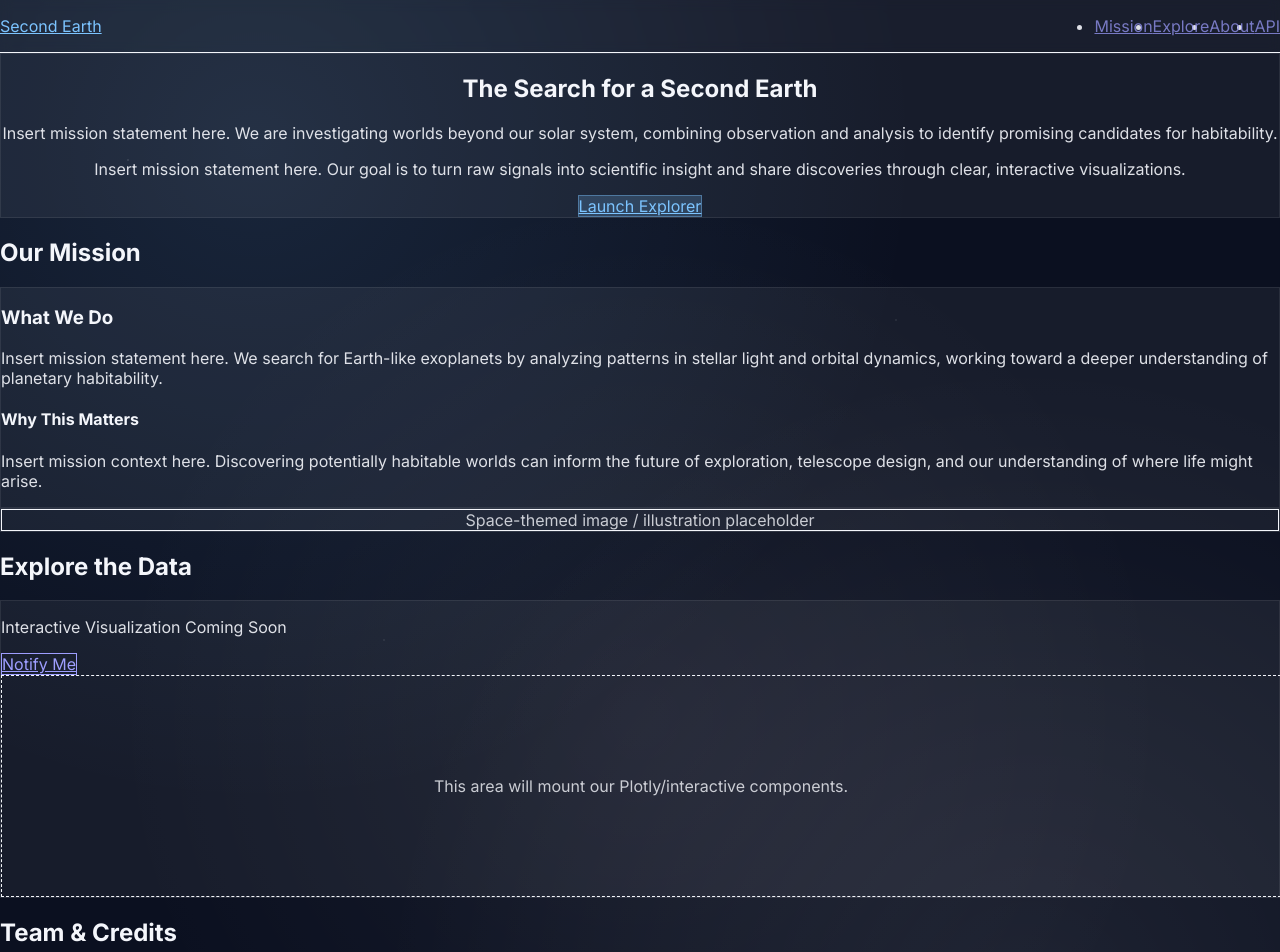
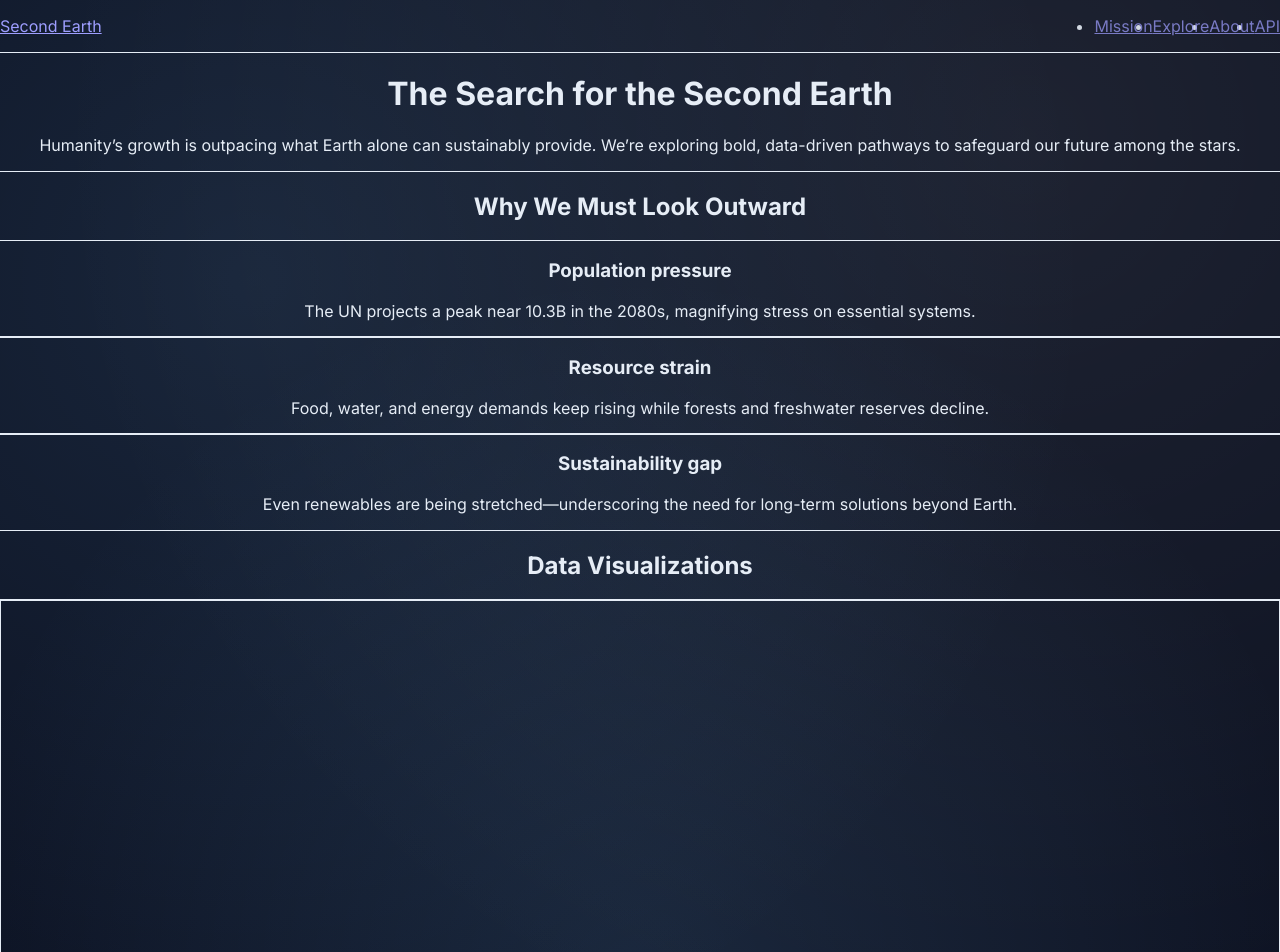
Before and after one commit to Thespaceblade/The-Search-for-a-Second-Earth, a Next.js app in the folder Visualization/Website/: page / in a window 1280 px wide. Shown: the top 952 px of the page. Built offline with nearby package versions, Linux system fonts and the light colour scheme.

Commit message:
Stripping down, basic level

```diff
--- a/Visualization/Website/src/app/globals.css
+++ b/Visualization/Website/src/app/globals.css
@@ -1,55 +1,23 @@
 @tailwind base;
 @tailwind components;
 @tailwind utilities;
-
-/* Tailwind v4 theme tokens */
 @theme {
   --color-night: #0b1020;
-  --color-star: #f4f6fb;
-  --color-accent: #7cc4ff;
+  --color-star: #e6edf6;
 }
 
-/* Global base styles */
-:root { color-scheme: dark; }
-html, body {
-  background-color: var(--color-night);
-  color: var(--color-star);
+:root {
+  color-scheme: dark;
+}
+
+html,
+body {
   margin: 0;
   padding: 0;
+  min-height: 100%;
+  background: radial-gradient(circle at 20% 20%, rgba(124, 196, 255, 0.12), transparent 55%),
+    radial-gradient(circle at 80% 10%, rgba(255, 255, 255, 0.08), transparent 60%),
+    radial-gradient(circle at 50% 70%, rgba(124, 196, 255, 0.12), transparent 60%),
+    var(--color-night);
+  color: var(--color-star);
 }
-
-/* Subtle starfield overlay */
-.starfield {
-  background-image:
-    radial-gradient(circle at 20% 10%, rgba(124,196,255,0.12) 0, rgba(124,196,255,0) 40%),
-    radial-gradient(circle at 80% 70%, rgba(255,255,255,0.08) 0, rgba(255,255,255,0) 45%),
-    radial-gradient(circle at 50% 50%, rgba(255,255,255,0.05) 0, rgba(255,255,255,0) 55%);
-  position: relative;
-}
-.starfield::before {
-  content: '';
-  position: fixed;
-  inset: 0;
-  pointer-events: none;
-  background-image: radial-gradient(1px 1px at 10% 20%, rgba(255,255,255,0.35) 0, rgba(255,255,255,0) 100%),
-                    radial-gradient(1px 1px at 30% 80%, rgba(255,255,255,0.25) 0, rgba(255,255,255,0) 100%),
-                    radial-gradient(1px 1px at 70% 40%, rgba(255,255,255,0.25) 0, rgba(255,255,255,0) 100%);
-  animation: twinkle 6s ease-in-out infinite alternate;
-}
-
-@keyframes twinkle {
-  from { opacity: 0.65; }
-  to   { opacity: 0.95; }
-}
-
-.glass {
-  background: rgba(255,255,255,0.06);
-  backdrop-filter: blur(6px);
-}
-
-.card {
-  background: rgba(255,255,255,0.05);
-  border: 1px solid rgba(255,255,255,0.08);
-}
-.card-hover { transition: transform 220ms ease, background 220ms ease; }
-.card-hover:hover { transform: translateY(-2px) scale(1.01); background: rgba(255,255,255,0.07); }
--- a/Visualization/Website/src/app/page.tsx
+++ b/Visualization/Website/src/app/page.tsx
@@ -1,90 +1,69 @@
-import Section from '../components/ui/Section';
-import Card from '../components/ui/Card';
-import Button from '../components/ui/Button';
-
-export default function HomePage() {
+export default function BackgroundPage() {
   return (
     <>
       {/* Hero */}
-      <Section>
-        <Card className="text-center">
-          <h1 className="text-4xl md:text-6xl font-extrabold tracking-tight">
-            The Search for a Second Earth
-          </h1>
-          <p className="mt-4 text-base md:text-lg opacity-90 max-w-3xl mx-auto">
-            Insert mission statement here. We are investigating worlds beyond our solar system, combining
-            observation and analysis to identify promising candidates for habitability.
+      <header className="text-center space-y-4">
+        <h1 className="text-4xl sm:text-5xl font-semibold tracking-tight">
+          The Search for the Second Earth
+        </h1>
+        <div className="prose prose-invert max-w-prose mx-auto text-center">
+          <p className="leading-7">
+            Humanity’s growth is outpacing what Earth alone can sustainably provide. We’re exploring bold,
+            data-driven pathways to safeguard our future among the stars.
           </p>
-          <p className="mt-2 text-base md:text-lg opacity-90 max-w-3xl mx-auto">
-            Insert mission statement here. Our goal is to turn raw signals into scientific insight and
-            share discoveries through clear, interactive visualizations.
-          </p>
-          <div className="mt-6">
-            <Button href="#explore">Launch Explorer</Button>
+        </div>
+      </header>
+
+      <div className="border-t border-white/10 my-8" aria-hidden="true" />
+
+      {/* Key pressures (cards) */}
+      <section className="space-y-6 text-center">
+        <h2 className="text-3xl sm:text-4xl font-semibold tracking-tight">Why We Must Look Outward</h2>
+        <div className="grid gap-4">
+          <article className="rounded-2xl bg-white/5 ring-1 ring-white/10 p-5 text-center">
+            <h3 className="text-xl sm:text-2xl font-medium">Population pressure</h3>
+            <div className="prose prose-invert max-w-prose mx-auto text-center">
+              <p className="text-slate-300">
+                The UN projects a peak near 10.3B in the 2080s, magnifying stress on essential systems.
+              </p>
+            </div>
+          </article>
+          <article className="rounded-2xl bg-white/5 ring-1 ring-white/10 p-5 text-center">
+            <h3 className="text-xl sm:text-2xl font-medium">Resource strain</h3>
+            <div className="prose prose-invert max-w-prose mx-auto text-center">
+              <p className="text-slate-300">
+                Food, water, and energy demands keep rising while forests and freshwater reserves decline.
+              </p>
+            </div>
+          </article>
+          <article className="rounded-2xl bg-white/5 ring-1 ring-white/10 p-5 text-center">
+            <h3 className="text-xl sm:text-2xl font-medium">Sustainability gap</h3>
+            <div className="prose prose-invert max-w-prose mx-auto text-center">
+              <p className="text-slate-300">
+                Even renewables are being stretched—underscoring the need for long-term solutions beyond Earth.
+              </p>
+            </div>
+          </article>
+        </div>
+      </section>
+
+      <div className="border-t border-white/10 my-8" aria-hidden="true" />
+
+      {/* Data viz placeholder */}
+      <section className="space-y-3 text-center">
+        <h2 className="text-3xl sm:text-4xl font-semibold tracking-tight">Data Visualizations</h2>
+        <div className="rounded-2xl bg-white/5 ring-1 ring-white/10 p-5 text-center">
+          <div className="aspect-[16/9] grid place-items-center rounded-xl border border-white/10 bg-white/5">
+            <span className="text-slate-400">Future visualizations will live here.</span>
           </div>
-        </Card>
-      </Section>
-
-      {/* Mission */}
-      <Section id="mission" title="Our Mission">
-        <div className="grid grid-cols-1 md:grid-cols-2 gap-6 items-stretch">
-          <Card>
-            <h3 className="text-xl md:text-2xl font-semibold">What We Do</h3>
-            <p className="mt-3 opacity-90">
-              Insert mission statement here. We search for Earth-like exoplanets by analyzing patterns
-              in stellar light and orbital dynamics, working toward a deeper understanding of planetary
-              habitability.
+          <div className="prose prose-invert max-w-prose mx-auto text-center">
+            <p className="text-sm text-slate-400 mt-3">
+              We’ll map stellar flux, semi-major axis, and habitable zone boundaries—then connect insights to
+              upcoming simulations.
             </p>
-            <h4 className="mt-6 text-lg md:text-xl font-semibold">Why This Matters</h4>
-            <p className="mt-3 opacity-90">
-              Insert mission context here. Discovering potentially habitable worlds can inform the future
-              of exploration, telescope design, and our understanding of where life might arise.
-            </p>
-          </Card>
-          <Card className="flex items-center justify-center">
-            <div className="w-full aspect-video rounded-xl border border-white/10 flex items-center justify-center text-center p-6">
-              <span className="opacity-80">Space-themed image / illustration placeholder</span>
-            </div>
-          </Card>
+          </div>
         </div>
-      </Section>
-
-      {/* Explore Placeholder */}
-      <Section id="explore" title="Explore the Data">
-        <Card>
-          <div className="flex flex-col md:flex-row md:items-center md:justify-between gap-4">
-            <div>
-              <p className="opacity-90">Interactive Visualization Coming Soon</p>
-            </div>
-            <div>
-              <Button href="#explore" variant="ghost">Notify Me</Button>
-            </div>
-          </div>
-          <div className="mt-6 w-full min-h-[220px] rounded-xl border border-dashed border-white/20 flex items-center justify-center text-center p-6">
-            <span className="opacity-80">This area will mount our Plotly/interactive components.</span>
-          </div>
-        </Card>
-      </Section>
-
-      {/* Team */}
-      <Section id="about" title="Team & Credits">
-        <div className="grid grid-cols-1 sm:grid-cols-2 lg:grid-cols-3 gap-6">
-          {[1,2,3].map((i) => (
-            <Card key={i}>
-              <div className="flex items-center gap-4">
-                <div className="h-12 w-12 rounded-full bg-white/10" aria-hidden="true" />
-                <div>
-                  <h3 className="font-semibold">Contributor {i}</h3>
-                  <p className="text-sm opacity-80">Role / Affiliation</p>
-                </div>
-              </div>
-              <p className="mt-4 text-sm opacity-90">
-                Placeholder bio or contribution details. Highlight data processing, modeling, or visualization work.
-              </p>
-            </Card>
-          ))}
-        </div>
-      </Section>
+      </section>
     </>
   );
 }
--- a/Visualization/Website/tailwind.config.ts
+++ b/Visualization/Website/tailwind.config.ts
@@ -1,4 +1,5 @@
 import type { Config } from 'tailwindcss'
+import typography from '@tailwindcss/typography';
 
 export default {
   content: [
@@ -6,6 +7,14 @@ export default {
   ],
   theme: {
     extend: {
+      fontFamily: {
+        // Use the Inter variable from next/font with sensible fallbacks
+        sans: ['var(--font-sans)', 'Inter', 'ui-sans-serif', 'system-ui', 'sans-serif'],
+        mono: ['ui-monospace', 'SFMono-Regular', 'Menlo', 'Monaco', 'Consolas', 'monospace'],
+      },
+      fontSize: {
+        base: ['1rem', { lineHeight: '1.75' }],
+      },
       colors: {
         night: '#0b1020',
         star: '#f4f6fb',
```
